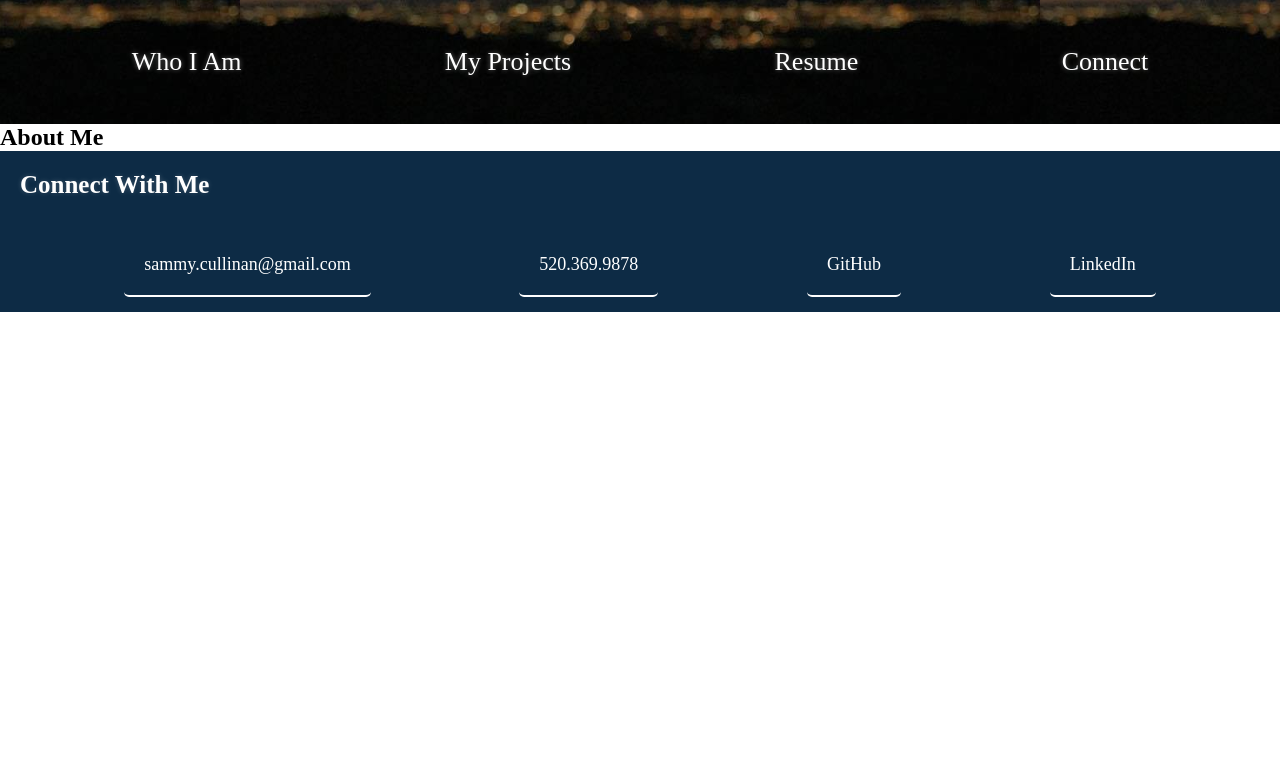
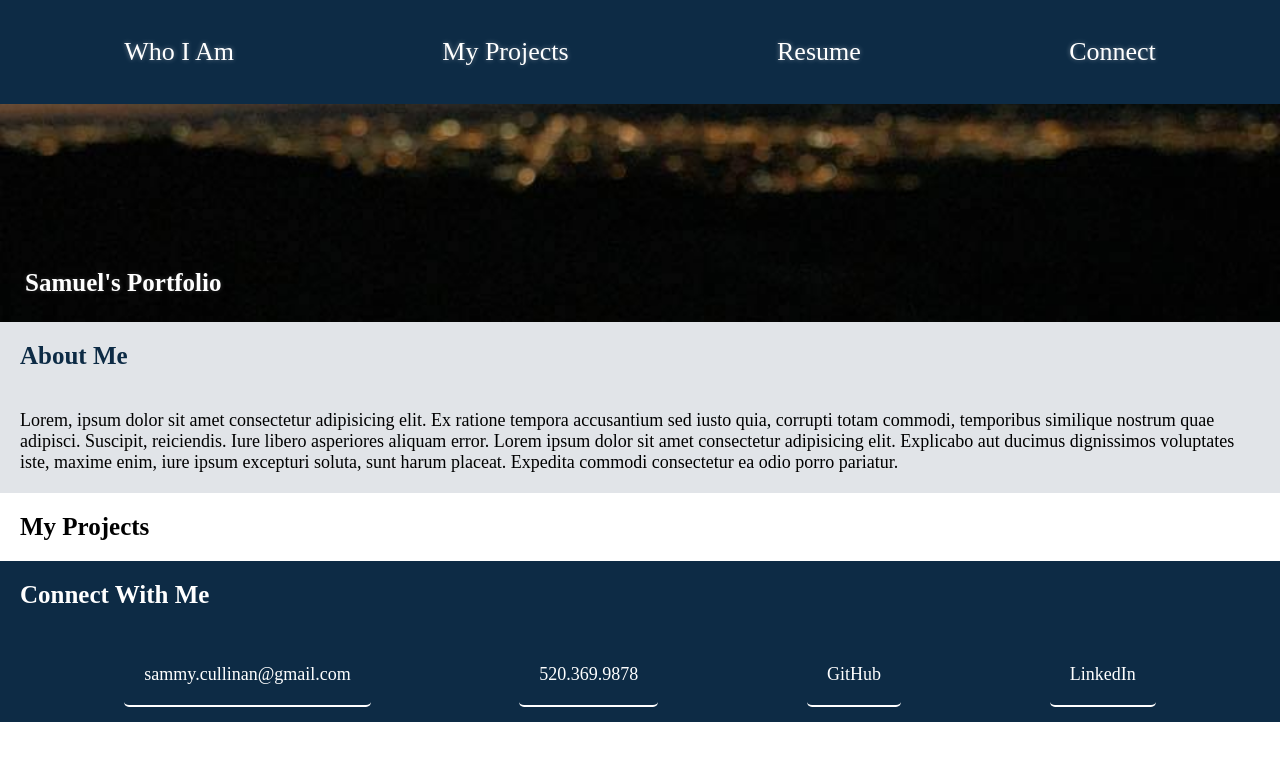
Before and after one commit to cullinans1/Portfolio, a plain HTML site: page index.html in a window 1280 px wide. Drawn offline with Linux system fonts and the light colour scheme.

Commit message:
updated about me

```diff
--- a/assets/css/style.css
+++ b/assets/css/style.css
@@ -1,6 +1,7 @@
 :root {
     --color1: #0D2b45;
     --color2: white;
+    --color3: #e1e4e8;
 }
 * {
     margin: 0;
@@ -13,12 +14,9 @@ header {
     display: flex;
     justify-content: space-between;
     flex-wrap: wrap;
-    padding: 30px;
+    padding: 20px;
     background-color: var(--color1);
     color: var(--color2);
-    background-image: url("../images/city.jpg");
-    background-size: 800px;
-    background-position: center;
 
 }
 
@@ -72,12 +70,20 @@ footer {
     color: var(--color2)
 }
 
-footer h2 {
+.section-title {
     font-size: 25px;
     padding: 20px;
-    text-shadow: 0 0 5px rgba(255, 255, 255, 0.2);
     width: 100%;
 }
+
+.primarytitle {
+    color: var(--color1);
+}
+
+.secondarytitle {
+    color: var(--color2);
+}
+
 
 .contactinfo {
     display: flex;
@@ -109,5 +115,35 @@ footer a {
 /*jumbotron/hero styling */
 
 .jumbotron {
+    background-image: url("../images/city.jpg");
+    background-size: cover;
+    background-position: center;
+    display: flex;
+    flex-wrap: wrap;
+    width: 100%;
+    padding: 75px;
+}
+
+.jumbotron h1 {
+    font-size: 25px;
+    color: var(--color2);
+    position: relative;
+    right: 70px;
+    top: 70px;
+    text-shadow: 0 0 5px rgba(255, 255, 255, 0.2);
+}
+
+/* Bio section */
+
+.about-me {
+    display: flex;
+    flex-wrap: wrap;
+    align-items: flex-end;
+    background: var(--color3)
+}
+
+.info {
+    margin: 20px;
+    font-size: 18px;
 
 }
--- a/index.html
+++ b/index.html
@@ -32,20 +32,33 @@
 
 <!--Jumbotron/hero-->
 <section class="jumbotron">
-
+    <h1 class="section-title secondarytitle">Samuel's Portfolio</h1>
 </section>
 
 <!--Bio section-->
 <section id="bio" class="about-me">
-    <h2>
+    <h2 class="section-title primarytitle">
         About Me
     </h2>
+    <div class="info">
+        <p>
+            Lorem, ipsum dolor sit amet consectetur adipisicing elit. Ex ratione tempora accusantium sed iusto quia, corrupti totam commodi, temporibus similique nostrum quae adipisci. Suscipit, reiciendis. Iure libero asperiores aliquam error.
+            Lorem ipsum dolor sit amet consectetur adipisicing elit. Explicabo aut ducimus dignissimos voluptates iste, maxime enim, iure ipsum excepturi soluta, sunt harum placeat. Expedita commodi consectetur ea odio porro pariatur.
+        </p>
+    </div>
 </section>
 
+<!--Project section-->
+<section class="Projects" id="projects">
+    <h2 class="section-title">My Projects</h2>
+    <div class="grid">
+
+    </div>
+</section>
 
 <!--Footer/contact-->
 <footer id="connect">
-    <h2>
+    <h2 class="section-title secondarytitle">
         Connect With Me
     </h2>
     <div class="contactinfo">
```
